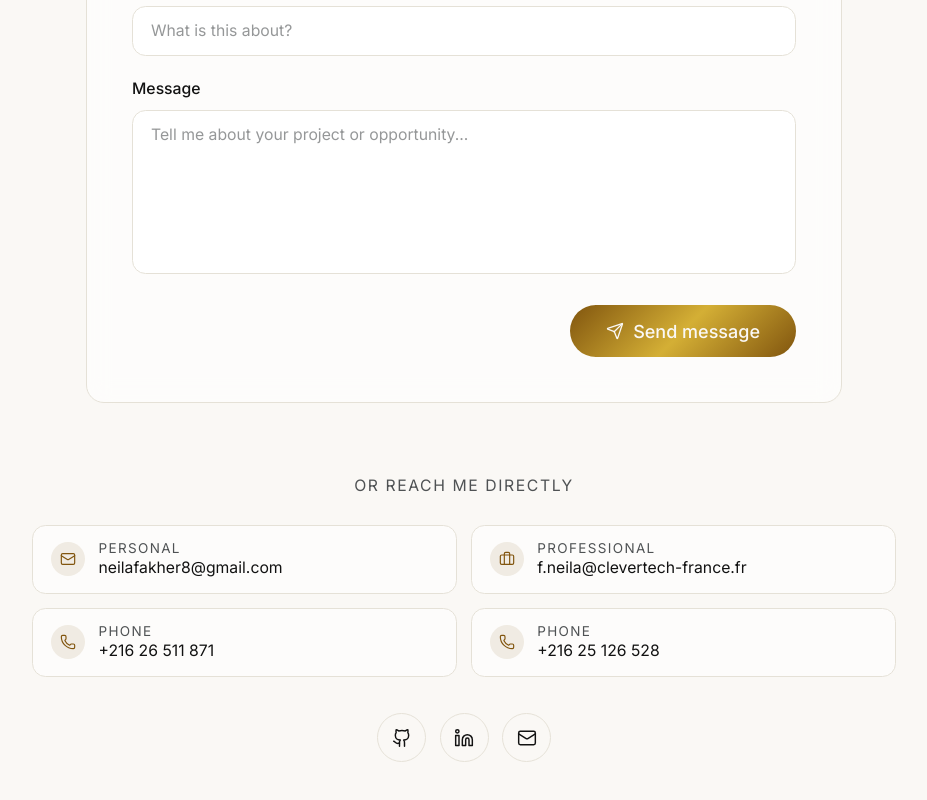
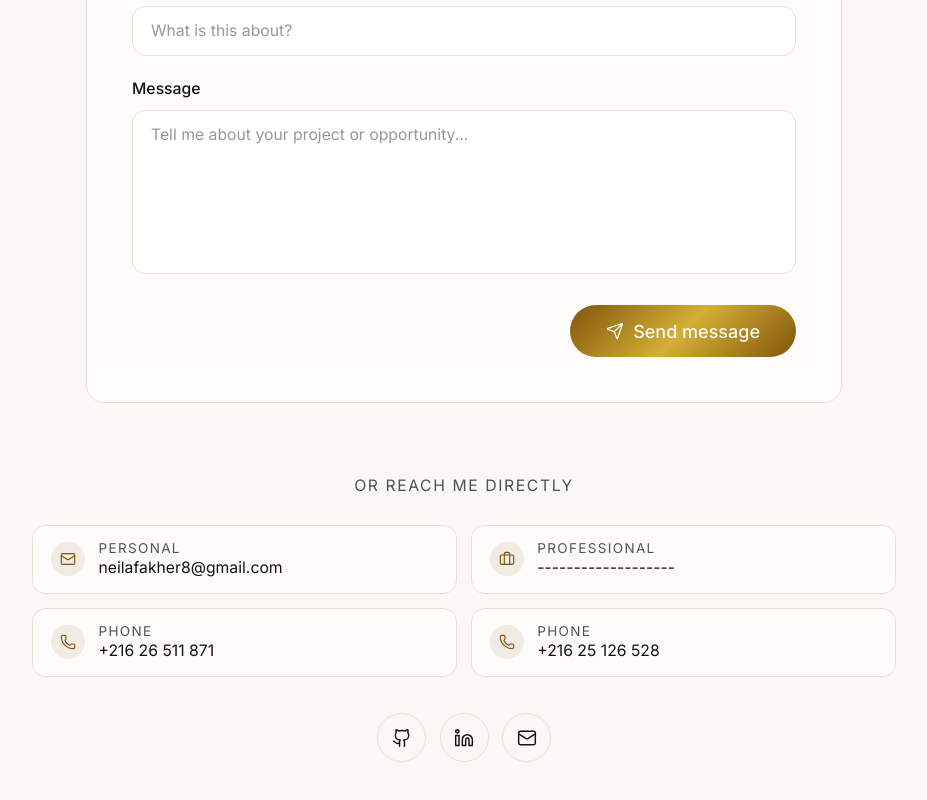
Before and after one commit to fakherneila/portfolio, a React (Vite) app: page /en in a window 1280 px wide. Shown: the part 11008-11808 px from the top of the page, without its empty margins (176-1103 px from the left). Built offline with nearby package versions, Linux system fonts and the light colour scheme; a web font is replaced by a local one.

Commit message:
fix:remove prof-mail

```diff
--- a/src/data/site.ts
+++ b/src/data/site.ts
@@ -5,7 +5,7 @@ export const SITE = {
   url: 'https://fakher-neila.example',
   emails: {
     personal: 'neilafakher8@gmail.com',
-    professional: 'f.neila@clevertech-france.fr',
+    professional: '-------------------',
   },
   phones: [
     { label: 'Mobile', number: '+216 26 511 871', raw: '+21626511871' },
```
